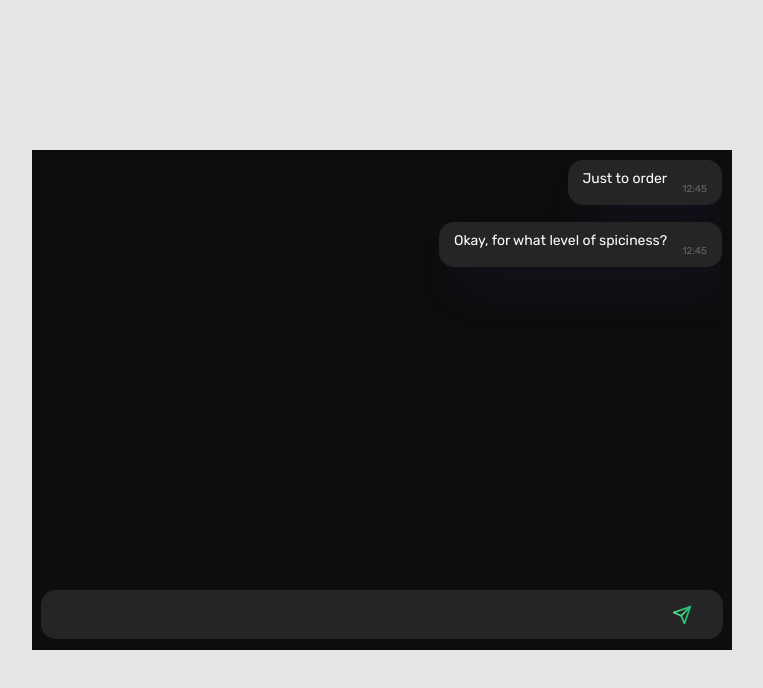
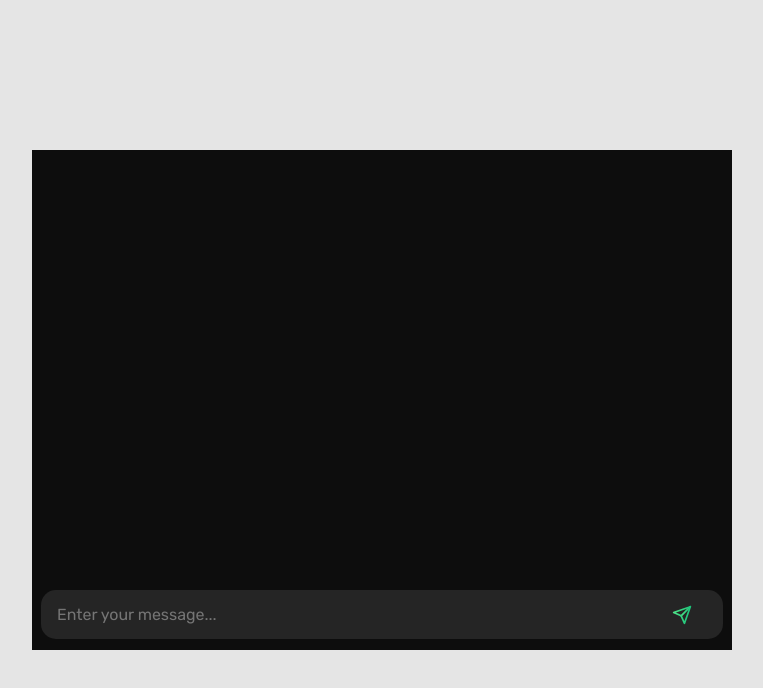
Before and after one commit to Dima9119708/stubbs-test, a React (Create React App) app: page / in a window 1280 px wide. Shown: the top 688 px of the page, without its empty margins (258-1021 px from the left). Built offline with nearby package versions, Linux system fonts and the light colour scheme.

Commit message:
Функционал.

```diff
--- a/package.json
+++ b/package.json
@@ -9,7 +9,9 @@
     "node-sass": "4.14.1",
     "react": "^17.0.2",
     "react-dom": "^17.0.2",
+    "react-redux": "^7.2.4",
     "react-scripts": "4.0.3",
+    "redux": "^4.1.1",
     "web-vitals": "^1.0.1"
   },
   "scripts": {
--- a/src/components/chat/Chat.js
+++ b/src/components/chat/Chat.js
@@ -1,17 +1,28 @@
-import React from 'react';
+import React, {
+    useEffect,
+    useRef
+} from 'react';
 import './index.scss'
+import { useSelector } from "react-redux";
 
 const Chat = () => {
+    const messages = useSelector(({ messages }) => messages)
+    const $chat = useRef(null)
+
+    useEffect(() => {
+        $chat.current.scrollTo({
+            top: $chat.current.scrollHeight,
+            behavior: "smooth"
+        })
+    }, [messages])
+
     return (
-        <div className="chat">
+        <div className="chat" ref={$chat}>
             {
-                [
-                  'Just to order',
-                  'Okay, for what level of spiciness?',
-                ].map( (message,idx) =>
+                messages.map( (obj, idx) =>
                     <div key={idx} className="chat__item">
-                        <div className="chat__message">{ message }</div>
-                        <div className="chat__date">12:45</div>
+                        <div className="chat__message">{ obj.message }</div>
+                        <div className="chat__date">{ obj.date }</div>
                     </div>
                 )
             }
--- a/src/components/chat/index.scss
+++ b/src/components/chat/index.scss
@@ -3,8 +3,9 @@
   flex-direction: column;
   align-items: flex-end;
   overflow-y: auto;
-  height: 100%;
+  height: 87%;
   width: 100%;
+  padding-right: 10px;
 
   &__item {
     display: flex;
--- a/src/components/form/Form.js
+++ b/src/components/form/Form.js
@@ -1,16 +1,37 @@
 import React from 'react';
 import "./index.scss"
 import send from './img/send.svg'
+import { useDispatch } from "react-redux";
+import {
+    setMessageAction
+} from "../../redux/reducer";
 
 const Form = () => {
+    const dispatch = useDispatch()
+
+    const onSubmit = (e) => {
+        e.preventDefault()
+
+        const form = new FormData(e.target)
+        const message = form.get('message')
+
+        if (!message.trim()) return;
+
+        const date = new Date()
+        const dateString = `${date.getHours()}:${date.getMinutes()}`
+
+        dispatch(setMessageAction({ message, date: dateString }))
+
+        e.target.reset()
+    }
+
     return (
-        <form className="form">
-            <input className="form__input" type="text"/>
+        <form onSubmit={onSubmit} className="form">
+            <input className="form__input" type="text" name="message" placeholder="Enter your message..."/>
 
             <button className="form__submit" type="submit">
                 <img src={send} alt="send" />
             </button>
-
         </form>
     );
 };
--- a/src/components/form/index.scss
+++ b/src/components/form/index.scss
@@ -33,5 +33,9 @@
       height: 20px;
       width: 20px;
     }
+
+    &:focus {
+      outline: none;
+    }
   }
 }
--- a/src/index.js
+++ b/src/index.js
@@ -2,10 +2,14 @@ import React from 'react';
 import ReactDOM from 'react-dom';
 import './index.scss';
 import App from './components/app/App';
+import { Provider } from "react-redux";
+import { store } from "./redux";
 
 ReactDOM.render(
   <React.StrictMode>
-    <App />
+      <Provider store={store}>
+          <App />
+      </Provider>
   </React.StrictMode>,
   document.getElementById('root')
 );
--- /dev/null
+++ b/src/redux/index.js
@@ -0,0 +1,4 @@
+import { createStore } from "redux";
+import reducer from "./reducer";
+
+export const store = createStore(reducer)
--- /dev/null
+++ b/src/redux/reducer.js
@@ -0,0 +1,29 @@
+const MESSAGE = 'MESSAGE'
+
+export const setMessageAction = (payload) => ({ type: MESSAGE, payload })
+
+const defaultState = {
+    messages: [],
+}
+
+export default function reducer(state = defaultState, action) {
+
+    switch (action.type) {
+
+        case MESSAGE : {
+
+            const { messages } = state
+
+            messages.push(action.payload)
+
+            return {
+                ...state,
+                messages: [...messages]
+            }
+        }
+
+        default : {
+            return state;
+        }
+    }
+}
```
Also changed, not shown: src/components/app/App.js (+4 -6 lines), 1 other file (tests, documents, lock files or other folders).
